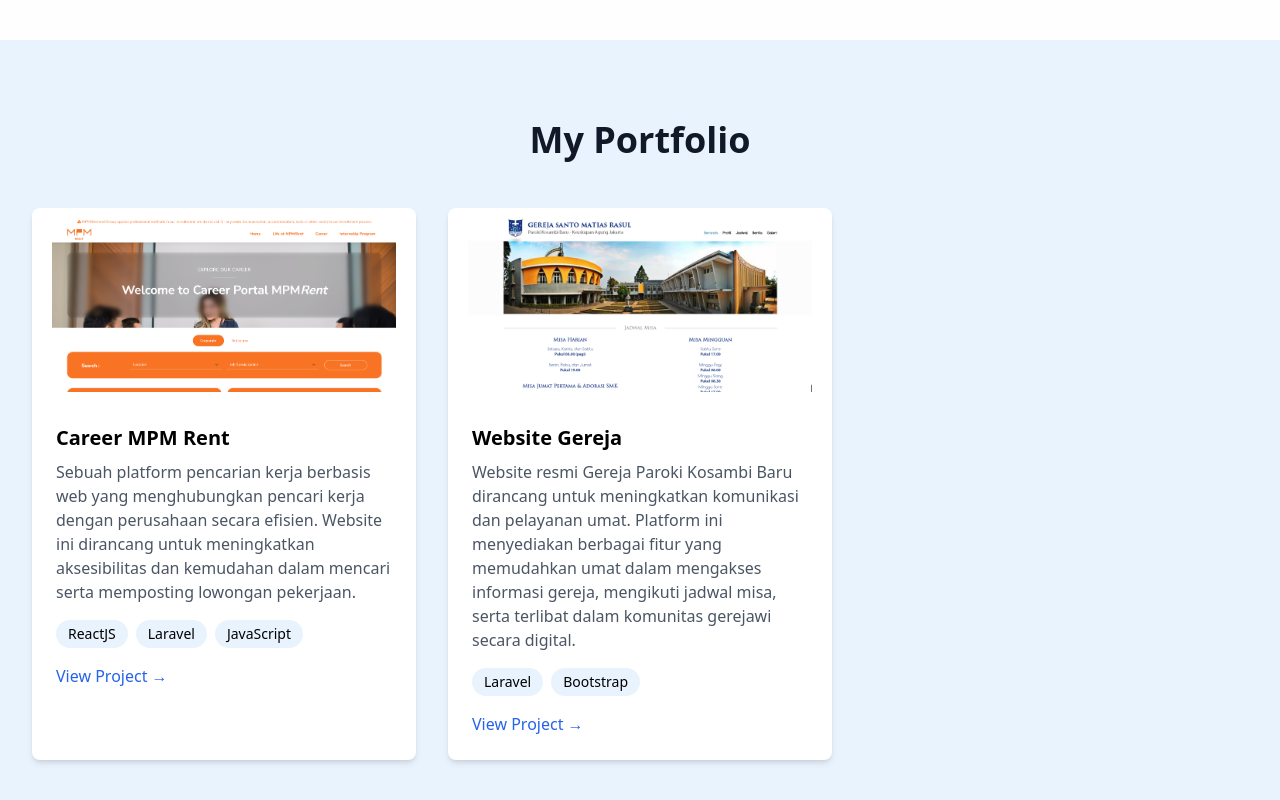
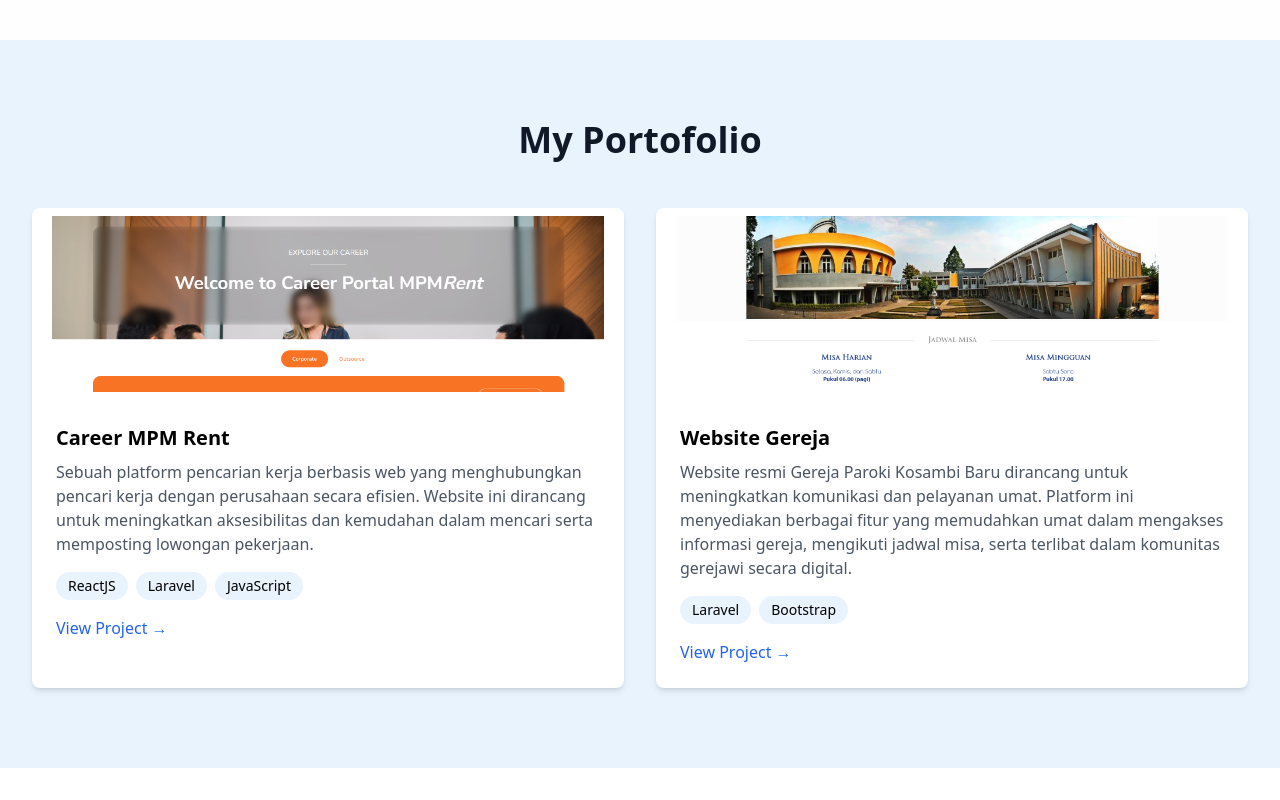
Before and after one commit to BenedictusCalvin/PortofolioCalvin, a website: page index.html in a window 1280 px wide. Shown: the part 1240-2040 px from the top of the page. Drawn offline with nearby package versions, Linux system fonts and the light colour scheme.

Commit message:
memperbaiki portofolio section

```diff
--- a/index.html
+++ b/index.html
@@ -217,14 +217,14 @@
       <div class="max-w-7xl mx-auto px-4 sm:px-6 lg:px-8">
         <div class="text-center mb-12">
           <h2 class="text-3xl md:text-4xl font-bold text-gray-900 mb-4">
-            My Portfolio
+            My Portofolio
           </h2>
           <!-- <p class="text-gray-600 max-w-2xl mx-auto">
             Project yang pernah saya buat.
           </p> -->
         </div>
 
-        <div class="grid grid-cols-1 md:grid-cols-2 lg:grid-cols-3 gap-8">
+        <div class="grid grid-cols-1 md:grid-cols-2 lg:grid-cols-2 gap-8">
           <!-- Portfolio Item 1 -->
           <div
             class="bg-white rounded-lg overflow-hidden shadow-md hover:shadow-xl transition duration-300"
@@ -276,7 +276,7 @@
                   >Bootstrap</span
                 >
               </div>
-              <a href="https://parokikosambibaru.or.id/" class="text-blue-600 hover:text-blue-800 font-medium"
+              <a href="https://parokikosambibaru.or.id/" target="_blank" class="text-blue-600 hover:text-blue-800 font-medium"
                 >View Project →</a
               >
             </div>
```
